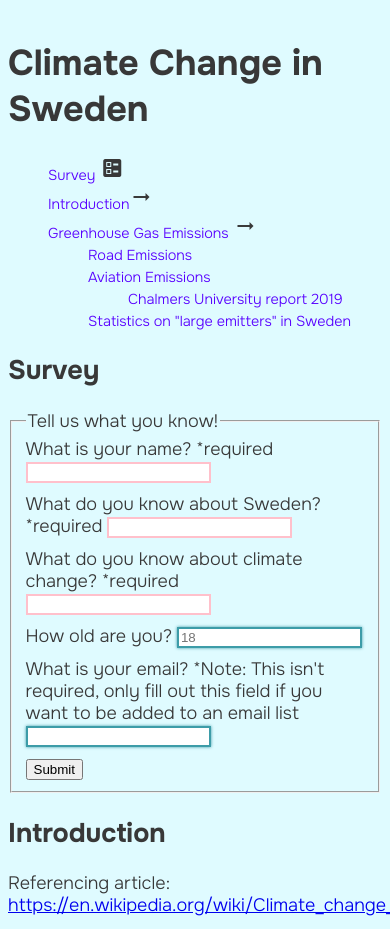
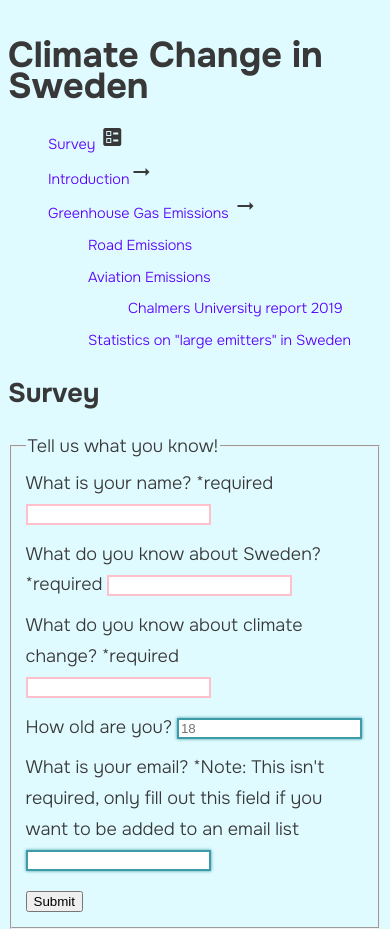
Before and after one commit to paige-burnss/csci3150, a plain HTML site: page lab3.html in a window 390 px wide. Shown: the top 929 px of the page. Drawn offline with Linux system fonts and the light colour scheme.

Commit message:
adding line hieght and fixing errors

```diff
--- a/css/lab3.css
+++ b/css/lab3.css
@@ -8,6 +8,7 @@ body{
   font-size: 18px;
   font-weight: 300;
   color:#383838;
+  line-height: 1.7em;
 }
 
 .container {
@@ -38,6 +39,18 @@ body{
 
   nav ul li a:active{
     color: rgb(47, 133, 255);
+  }
+
+  .sr-only {
+    border: 0;
+    clip: rect(0, 0, 0, 0);
+    height: 1px;
+    margin: -1px;
+    overflow: hidden;
+    padding: 0;
+    position: absolute;
+    white-space: nowrap;
+    width: 1px;
   }
 
 input:focus {
--- /dev/null
+++ b/css/responsive.css
@@ -0,0 +1,121 @@
+
+/*  */
+*,
+*:before,
+*:after {
+    box-sizing: border-box;
+    padding: 0;
+    margin: 0;
+}
+
+body {
+    background: lightsteelblue;
+    /* font-family: 'Nunito', sans-serif; */
+    font-weight: 300;
+    font-size: 15px;
+}
+
+h1, h2, h3 {
+    /* font-family: 'Akaya Telivigala', serif; */
+    font-weight: normal;
+    padding: .2em 0;
+}
+
+p {
+    margin: 1.8em 0;
+    line-height: 1.8em;
+}
+
+h2 {
+    font-size:1.25em;
+}
+
+header, nav, main, aside, footer {
+    padding: 1.5em;
+    border: 1px black solid;
+}
+
+header, footer {
+    text-align: center;
+}
+
+
+.container {
+    max-width: 1200px;
+    margin: 0 auto;
+    background: rgb(175, 222, 176);
+    display: grid;
+    width: 100vw;
+    height: 100vh;
+    grid-template-columns:
+     1fr       2fr       1fr;
+    grid-template-areas:
+    "heady     heady     heady"
+    "navvy     navvy     navvy"
+    "aside1    mainy     aside2"
+    "aside1    mainy     aside2"
+    "aside1    mainy     aside2"
+    "footy     footy     footy";
+}
+
+  header {grid-area: heady; background:rgb(254, 218, 175);}
+  nav {grid-area: navvy; background:rgb(232, 206, 236);}
+  main {grid-area: mainy; background: rgb(240, 234, 182); max-height: 100%;}
+  #aside1 {grid-area: aside1; background: rgb(241, 202, 174);}
+  #aside2 {grid-area: aside2; background: rgb(191, 226, 246);}
+  footer {grid-area: footy; background: rgb(171, 171, 171);}
+
+
+  nav ul {
+  display: flex;
+  flex-flow: row nowrap;
+  justify-content: space-around;
+  }
+
+  nav ul li {
+    list-style: none
+  }
+
+
+  @media screen
+    and (min-width: 641px)
+    and (max-width: 900px)  {
+  .container {
+  grid-template-columns:
+     1fr 1fr;
+  grid-template-areas:
+    "heady heady"
+    "navvy navvy"
+    "mainy mainy"
+    "aside1 aside2"
+    "footy footy";
+  }
+  }
+
+  @media screen
+    and (max-width: 640px)  {
+  .container {
+  grid-template-columns:
+     1fr;
+  grid-template-areas:
+    "heady"
+    "mainy"
+    "aside1"
+    "aside2"
+    "navvy"
+    "footy";
+  }
+
+  nav ul {
+    flex-flow: column nowrap;
+    text-align: center;
+  }
+  nav ul li a {
+    display: block;
+    padding: 10px 5px;
+    margin: 5px;
+    border: 1px black solid;
+    background: white;
+
+  }
+  }
--- a/lab3.html
+++ b/lab3.html
@@ -14,6 +14,7 @@
         </header>
 
         <nav>
+            <h2 class="sr-only">Article Navigation</h2>
             <ul class="nobullets">
                 <li><a href="#myform">Survey</a> <span aria-hidden="true" class="material-icons">ballot</span></li>
                 <li><a href="#i">Introduction</a><span aria-hidden="true" class="material-icons">arrow_right_alt</span></li>
@@ -63,7 +64,7 @@
                             <input type="email" id="your-email">
                         </label>
 
-                        <button type="submit" alt="button to submit filled out form">Submit</button>
+                        <button type="submit">Submit</button>
 
                     </fieldset>
                 </form>
```
Also changed, not shown: responsive.html (added, +59 -0 lines).
